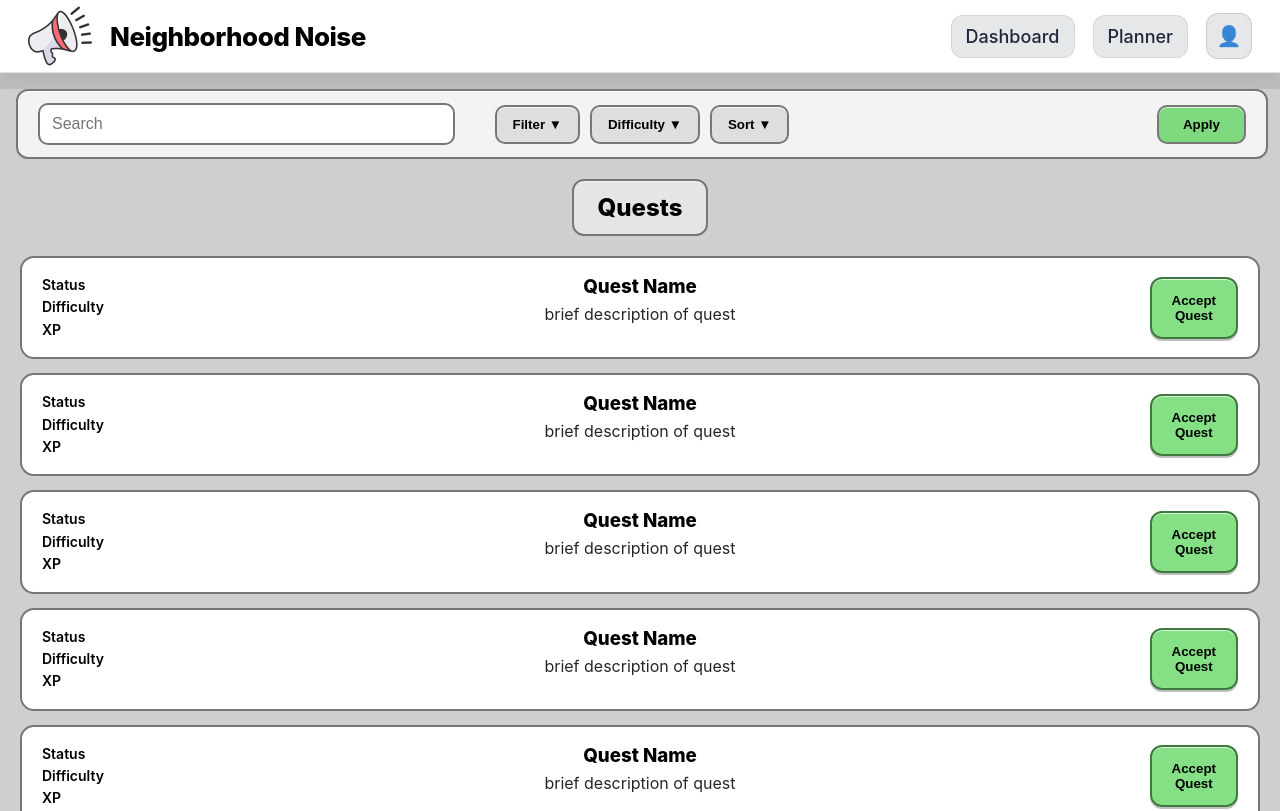
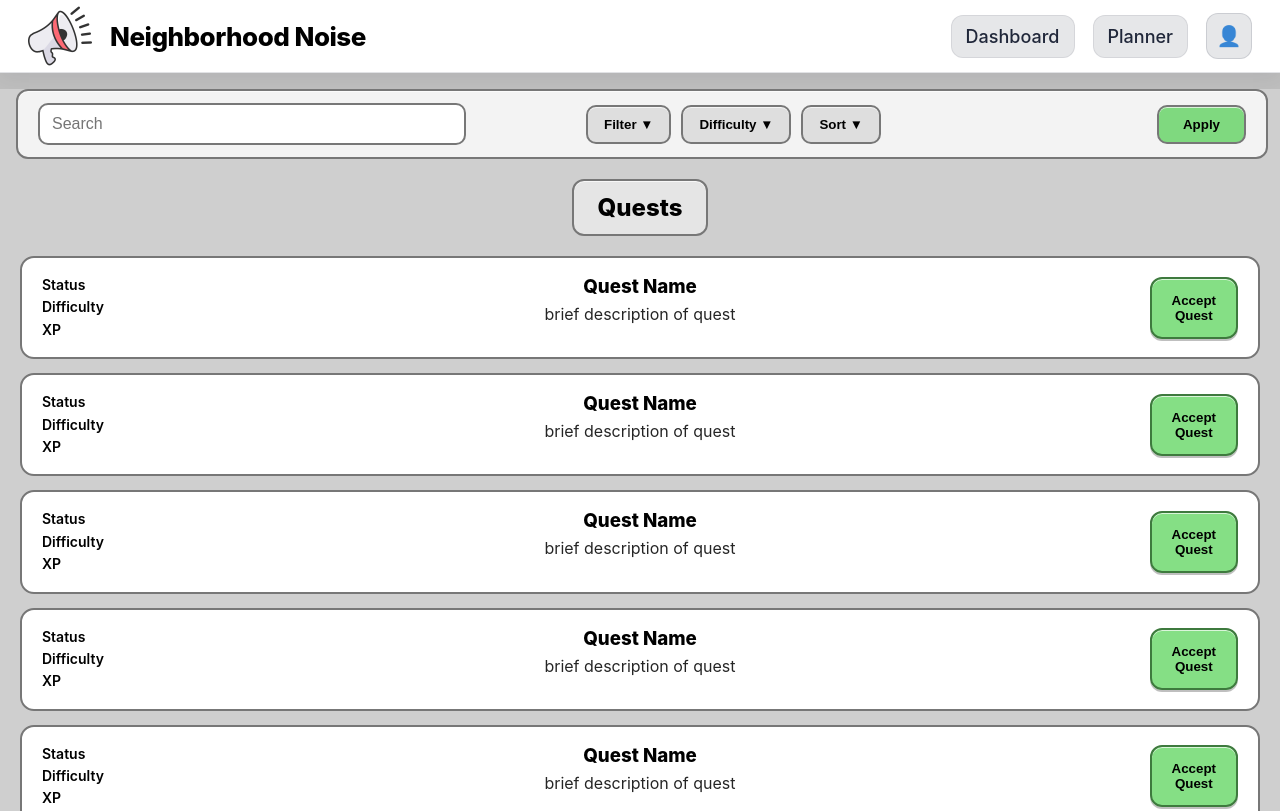
Before and after one commit to omegapoint1/Team_Project_1, a React (Create React App) app in the folder frontend/: page /game in a window 1280 px wide. Shown: the top 811 px of the page. Built offline with nearby package versions, Linux system fonts and the light colour scheme.

Commit message:
realigning bar

```diff
--- a/frontend/src/pages/GamePage.css
+++ b/frontend/src/pages/GamePage.css
@@ -43,15 +43,15 @@
     display: flex;
     gap: 10px;
     align-items: center;
-    justify-content: center;
-    flex: 1;
+
+    margin: 0 auto;
 }
 
 .apply-section{
     display: flex;
     align-items: center;
-    justify-content: flex-end;
-    flex: 1;
+
+    margin-left: auto;
 }
 
 .quests-btn, .game-btn {
```
